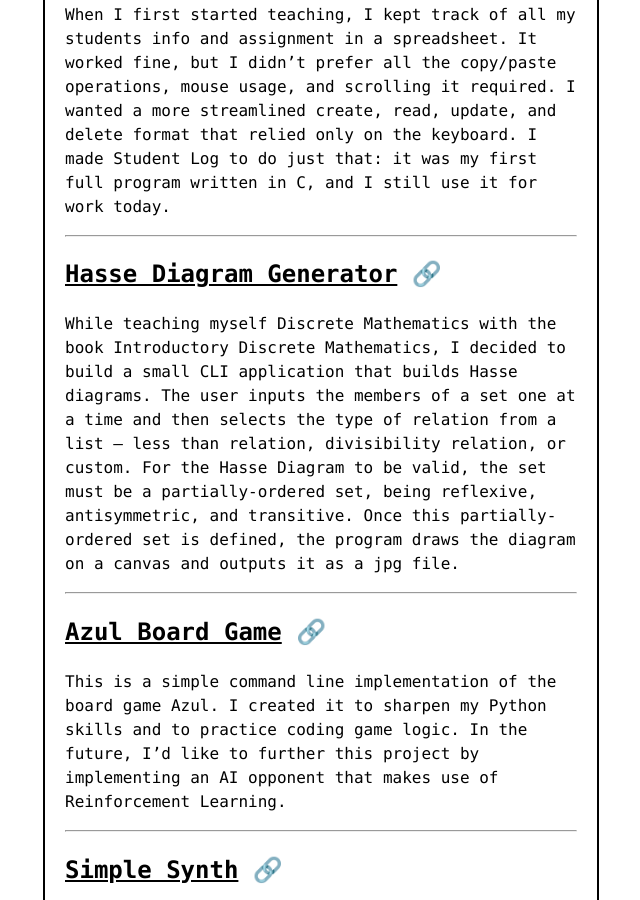
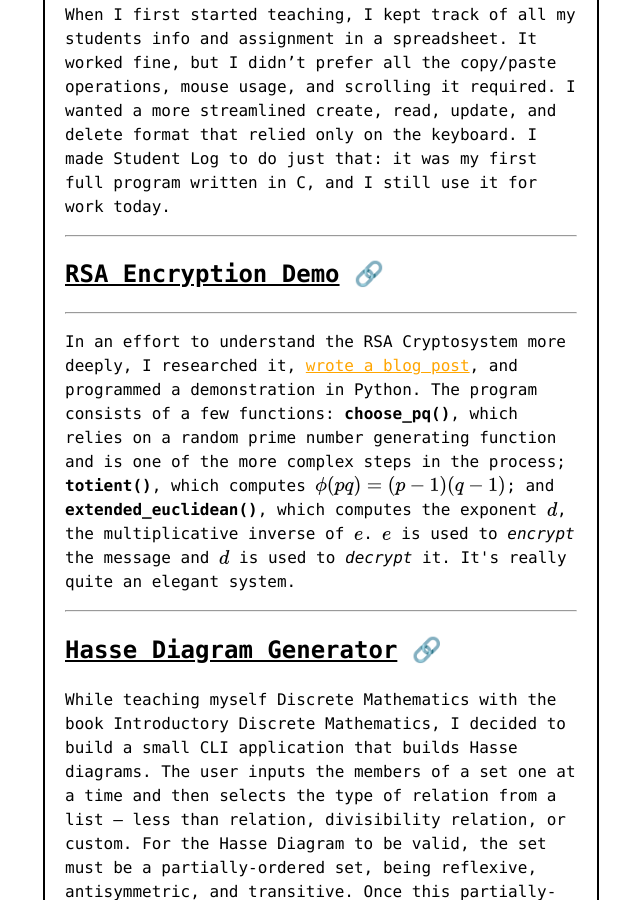
Before and after one commit to seandavidreed/seandavidreed.github.io, a Jekyll site: the page built from projects.html, in a window 1280 px wide and 900 px high, scrolled down 904 px. Shown: the whole window, without its empty margins (319-959 px from the left). Built offline with Jekyll 4.4.1, drawn with Linux system fonts in a browser that asks for light colours.

Commit message:
Add RSA demo to projects.html

```diff
--- a/projects.html
+++ b/projects.html
@@ -15,6 +15,12 @@ title: Projects
 	When I first started teaching, I kept track of all my students info and assignment in a spreadsheet. It worked fine, but I didn’t prefer all the copy/paste operations, mouse usage, and scrolling it required. I wanted a more streamlined create, read, update, and delete format that relied only on the keyboard. I made Student Log to do just that: it was my first full program written in C, and I still use it for work today.
 <p>
 <hr>
+<h2><a target="_blank" href="https://github.com/seandavidreed/RSA_demo">RSA Encryption Demo</a> &#x1F517;</h2>
+<hr>
+<p>
+In an effort to understand the RSA Cryptosystem more deeply, I researched it, <a href="2024/09/04/rsa-encryption-a-walkthrough.html" style="color: orange">wrote a blog post</a>, and programmed a demonstration in Python. The program consists of a few functions: <b>choose_pq()</b>, which relies on a random prime number generating function and is one of the more complex steps in the process; <b>totient()</b>, which computes $\phi(pq) = (p-1)(q-1)$; and <b>extended_euclidean()</b>, which computes the exponent $d$, the multiplicative inverse of $e$. $e$ is used to <i>encrypt</i> the message and $d$ is used to <i>decrypt</i> it. It's really quite an elegant system.
+</p>
+<hr>
 <h2><a target="_blank" href="https://github.com/seandavidreed/hasse-diagram-generator">Hasse Diagram Generator</a> &#x1F517;</h2>
 <p>
 	While teaching myself Discrete Mathematics with the book Introductory Discrete Mathematics, I decided to build a small CLI application that builds Hasse diagrams. The user inputs the members of a set one at a time and then selects the type of relation from a list – less than relation, divisibility relation, or custom. For the Hasse Diagram to be valid, the set must be a partially-ordered set, being reflexive, antisymmetric, and transitive. Once this partially-ordered set is defined, the program draws the diagram on a canvas and outputs it as a jpg file.
```
